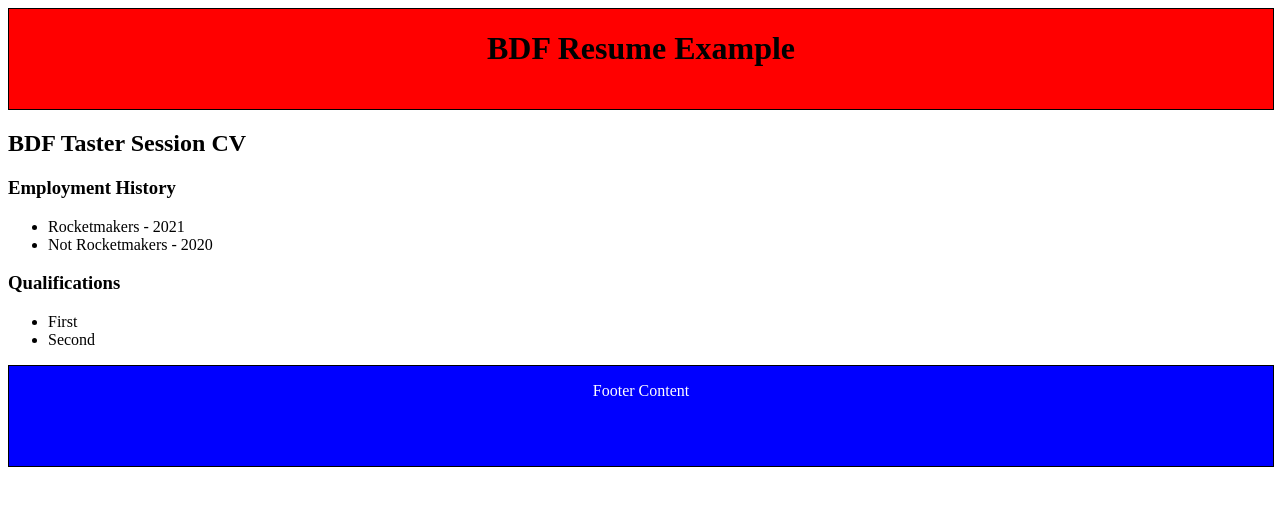
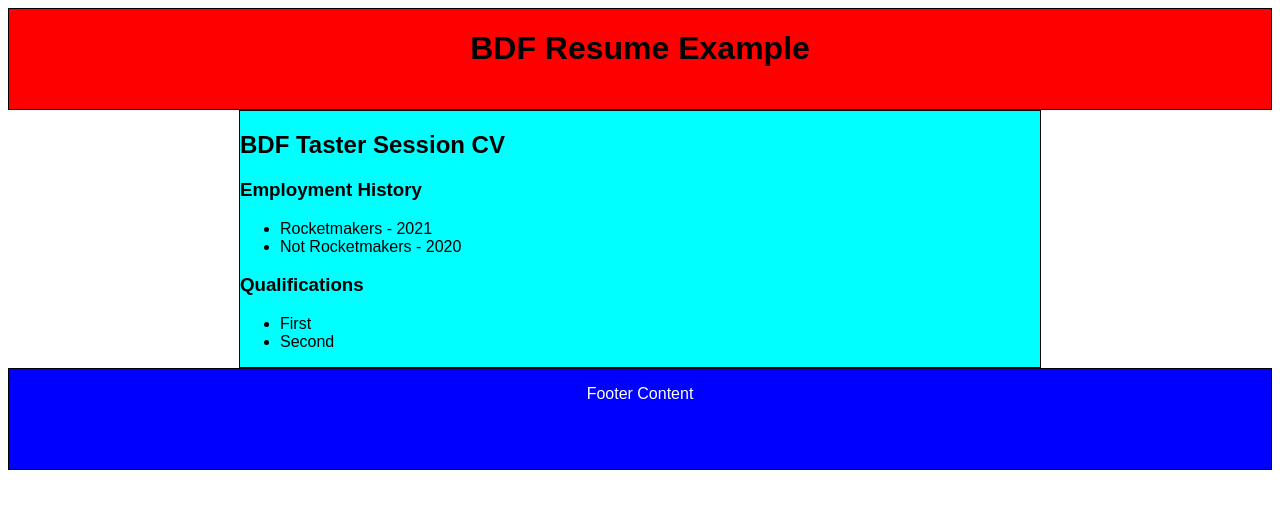
Before and after one commit to rmhowe/rmhowe.github.io, a plain HTML site: page final.html in a window 1280 px wide. Drawn offline with Linux system fonts and the light colour scheme.

Commit message:
Update stylefinal.css

```diff
--- a/stylefinal.css
+++ b/stylefinal.css
@@ -1,30 +1,24 @@
+html {
+    font-family: sans-serif;
+}
 header {
-    width: 100%;
     height: 100px;
     background-color: red;
-    border: 1px black;
-    border-style: solid;
+    border: 1px solid black;
 }
 header h1 {
     text-align: center;
 }
-.left {
-    float: left;
-    width: 20%;
-}
-.centre {
+main {
     margin: 0 auto;
-    width: 60%;
+    max-width: 800px;
     background-color: cyan;
-    border: 1px black;
-    border-style: solid;
+    border: 1px solid black;
 }
 footer {
-    width: 100%;
     height: 100px;
     background-color: blue;
-    border: 1px black;
-    border-style: solid;
+    border: 1px solid black;
 }
 footer p {
     text-align: center;
```
